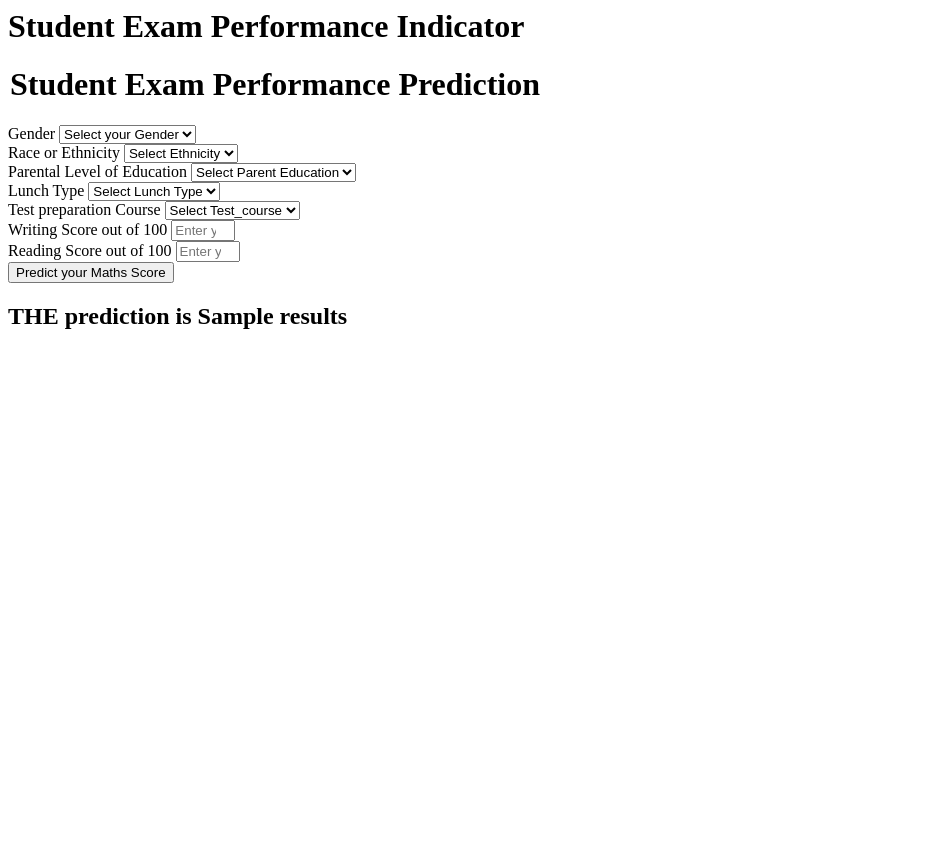
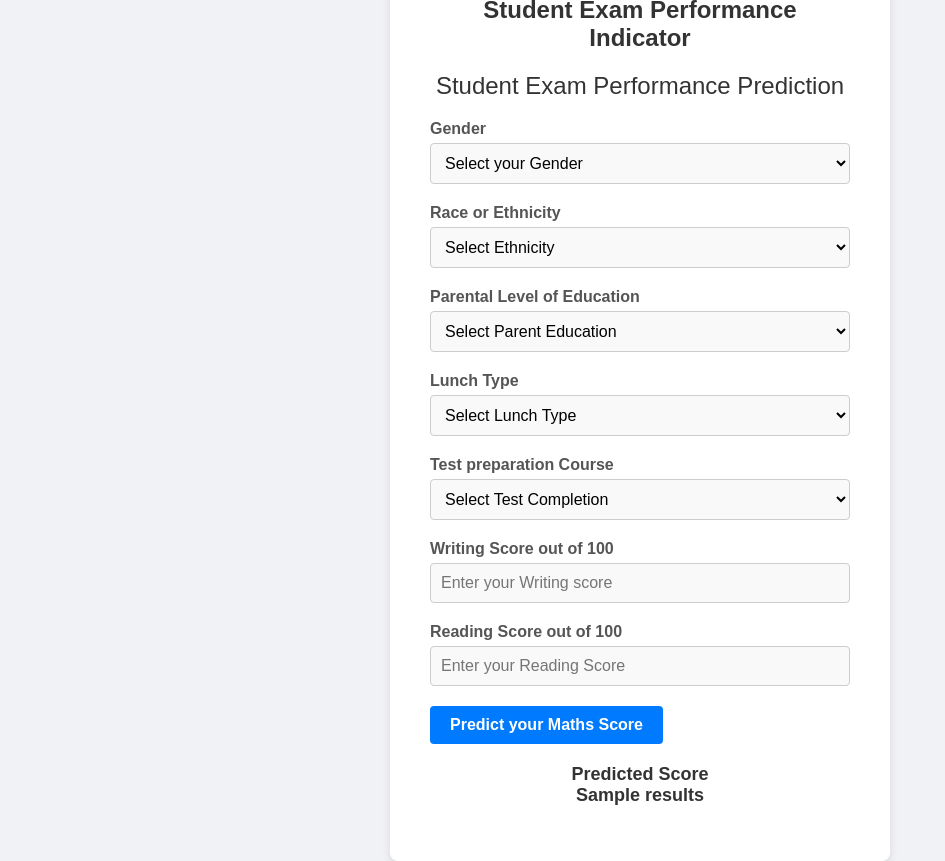
Before and after one commit to Astrrokid/MLproject1, a Flask app: template templates/home.html in a window 1280 px wide. Shown: the whole page, without its empty margins (0-945 px from the left). Before the commit the page ends 329 px from the top, so only its background shows below. Run offline with Flask 3, Linux system fonts and the light colour scheme; the template is opened without the code that fills it: most values are stand-ins (such as "Sample title", 1, 10 or a date in 2020).

Commit message:
Added css file

```diff
--- /dev/null
+++ b/static/style.css
@@ -0,0 +1,84 @@
+body {
+    font-family: Arial, sans-serif;
+    display: flex;
+    justify-content: center;
+    align-items: center;
+    height: 100vh;
+    background-color: #f0f2f5;
+    margin: 0;
+}
+
+.login {
+    background-color: #ffffff;
+    padding: 40px;
+    border-radius: 8px;
+    box-shadow: 0px 4px 8px rgba(0, 0, 0, 0.1);
+    width: 100%;
+    max-width: 500px;
+    box-sizing: border-box;
+    text-align: center;
+}
+
+.login h1 {
+    font-size: 24px;
+    color: #333333;
+    margin-bottom: 20px;
+}
+
+form h1 {
+    font-size: 20px;
+    color: #444444;
+    margin-bottom: 20px;
+    font-weight: normal;
+}
+
+.mb-3 {
+    margin-bottom: 20px;
+    text-align: left;
+}
+
+.form-label {
+    display: block;
+    font-weight: bold;
+    color: #555555;
+    margin-bottom: 5px;
+}
+
+.form-control {
+    width: 100%;
+    padding: 10px;
+    border: 1px solid #cccccc;
+    border-radius: 4px;
+    box-sizing: border-box;
+    font-size: 16px;
+    background-color: #f9f9f9;
+}
+
+.placeholder {
+    color: #888888;
+}
+
+.btn {
+    font-size: 16px;
+    font-weight: bold;
+    padding: 10px 20px;
+    border: none;
+    border-radius: 4px;
+    cursor: pointer;
+}
+
+.btn-primary {
+    background-color: #007bff;
+    color: #ffffff;
+    transition: background-color 0.3s;
+}
+
+.btn-primary:hover {
+    background-color: #0056b3;
+}
+
+h2 {
+    color: #333333;
+    font-size: 18px;
+    margin-top: 20px;
+}
--- a/templates/home.html
+++ b/templates/home.html
@@ -1,4 +1,12 @@
-<html></html>
+<!DOCTYPE html>
+<html lang="en">
+<head>
+    <meta charset="UTF-8">
+    <meta name="viewport" content="width=device-width, initial-scale=1.0">
+    <title>Document</title>
+    <link rel="stylesheet" href="{{ url_for('static', filename='style.css') }}">
+
+</head>
 <body>
     <div class="login">
         <h1>Student Exam Performance Indicator</h1>
@@ -81,7 +89,7 @@
              <label class="form-label">Test preparation Course</label>
              <select class="form-control" name="test_preparation_course" placeholder="Enter you Course"
                  required>
-                <option class="placeholder" selected disabled value="">Select Test_course</option>
+                 <option class="placeholder" selected disabled value="">Select Test Completion</option>
                  <option value="none">
                      None
                  </option>
@@ -93,7 +101,7 @@
          <div class="mb-3">
              <label class="form-label">Writing Score out of 100</label>
              <input class="form-control" type="number" name="reading_score"
-                placeholder="Enter your Reading score" min='0' max='100' />
+                 placeholder="Enter your Writing score" min='0' max='100' />
          </div>
          <div class="mb-3">
              <label class="form-label">Reading Score out of 100</label>
@@ -105,7 +113,8 @@
          </div>
      </form>
      <h2>
-       THE  prediction is {{results}}
+        Predicted Score <br>
+        {{results}}
      </h2>
-   <body>
+</body>
 </html>
```
Lines whose indentation alone changed are shown as unchanged.
